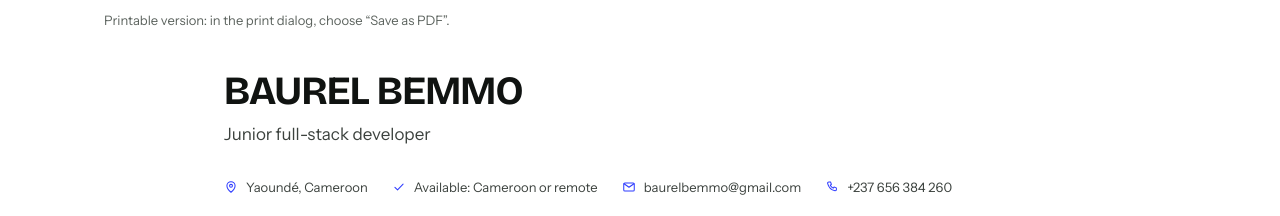
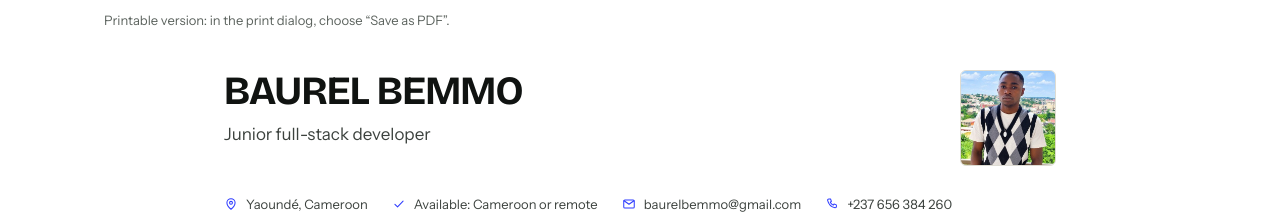
Before and after one commit to baurel-bits/portfolio, a Next.js app: page /en/cv in a window 1280 px wide. Shown: the part 195-411 px from the top of the page. Built offline with nearby package versions, Linux system fonts and the light colour scheme; no server answers.

Commit message:
Show the CV photo on /cv and remove the duplicated experience line
The web CV now mirrors the PDF layout with the portrait at the top right, and the print stylesheet keeps the resume on a single A4 page.

```diff
--- a/src/app/[locale]/cv/page.tsx
+++ b/src/app/[locale]/cv/page.tsx
@@ -1,4 +1,5 @@
 import type { Metadata } from "next";
+import Image from "next/image";
 import Link from "next/link";
 import { Container } from "@/components/ui/container";
 import { DownloadCVButton } from "@/components/ui/download-cv-button";
@@ -110,10 +111,22 @@ export default async function CvPage({ params }: CvPageProps) {
 
         <article className="cv-doc mx-auto max-w-208 text-ink">
           <header className="print-block cv-header border-b border-line pb-7">
-            <h1 className="font-display text-display-m font-bold uppercase tracking-[-0.02em]">
-              {site.owner}
-            </h1>
-            <p className="mt-2 text-body-l text-ink-soft">{site.role[active]}</p>
+            <div className="flex items-start justify-between gap-5">
+              <div className="min-w-0">
+                <h1 className="font-display text-display-m font-bold uppercase tracking-[-0.02em]">
+                  {site.owner}
+                </h1>
+                <p className="mt-2 text-body-l text-ink-soft">{site.role[active]}</p>
+              </div>
+              <Image
+                src="/cv/baurel-bemmo.jpg"
+                alt={`${site.owner} — ${site.role[active]}`}
+                width={372}
+                height={372}
+                priority
+                className="cv-photo size-20 shrink-0 rounded-sm border border-line object-cover sm:size-24"
+              />
+            </div>
 
             <ul className="cv-contact mt-6 flex flex-wrap gap-x-6 gap-y-3 text-body-s text-ink-soft">
               <li className="cv-meta flex items-center gap-2">
@@ -213,7 +226,6 @@ export default async function CvPage({ params }: CvPageProps) {
                   <p className="text-body-s text-ink-muted">
                     {exp.company[active]} · {exp.location[active]}
                   </p>
-                  <p className="mt-1 text-body-s text-ink-soft print:hidden">{exp.description[active]}</p>
                   <ul className="mt-2 space-y-1">
                     {exp.highlights.map((h, i) => (
                       <li key={i} className="relative pl-3 text-body-s text-ink-soft">
--- a/src/styles/globals.css
+++ b/src/styles/globals.css
@@ -633,9 +633,10 @@ html:not(.js) .theme-toggle {
   }
 
   .cv-header img {
-    width: 21mm;
-    height: 21mm;
+    width: 22mm;
+    height: 22mm;
     margin-top: 0;
+    border-radius: 0;
     box-shadow: none;
   }
 
```
Also changed, not shown: public/cv/baurel-bemmo.jpg (added).
